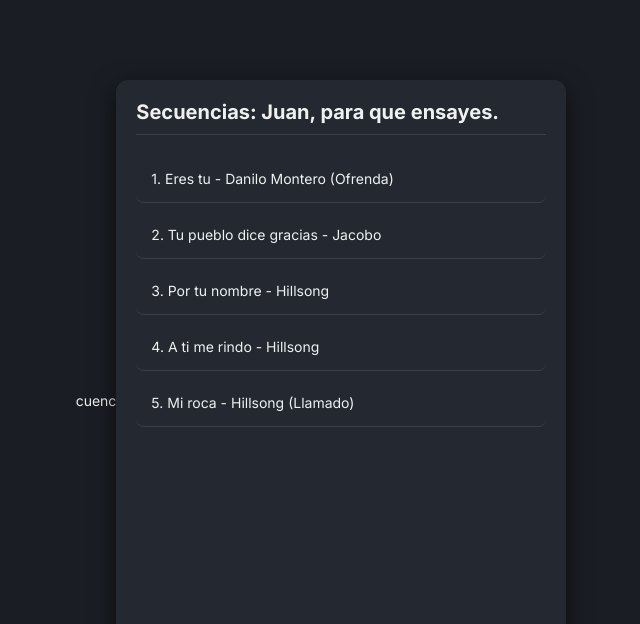
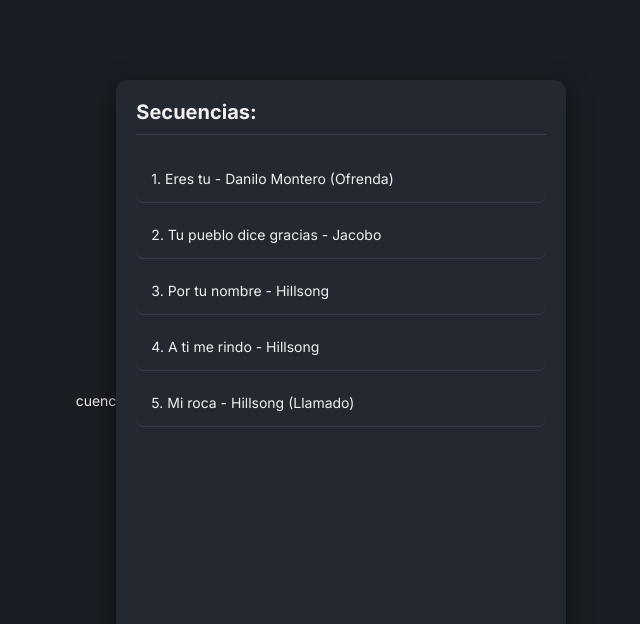
Before and after one commit to sonidomusical/mkt, a plain HTML site: page listatres.html in a window 1280 px wide. Shown: the top 624 px of the page, without its empty margins (319-959 px from the left). Drawn offline with Linux system fonts and the light colour scheme.

Commit message:
Update listatres.html
Lista de Reproducción v0330

```diff
--- a/listatres.html
+++ b/listatres.html
@@ -171,7 +171,7 @@ cuenc<!DOCTYPE html>
     <div class="player-container">
         <div class="main-view">
             <div class="playlist-container">
-                 <h3 id="playlist-title">Secuencias: Juan, para que ensayes.</h3>
+                 <h3 id="playlist-title">Secuencias:</h3>
                  <ul id="playlist"></ul>
             </div>
         </div>
```
